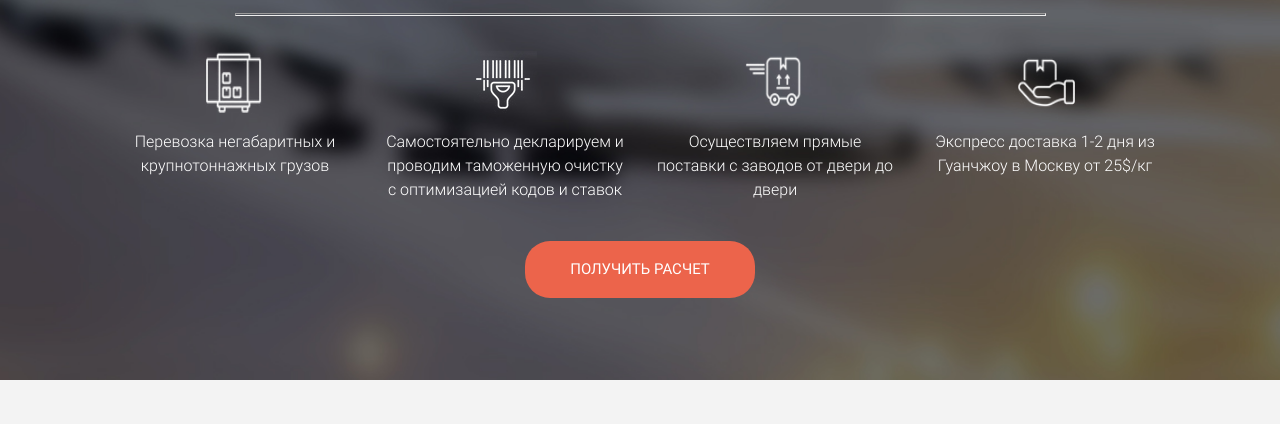
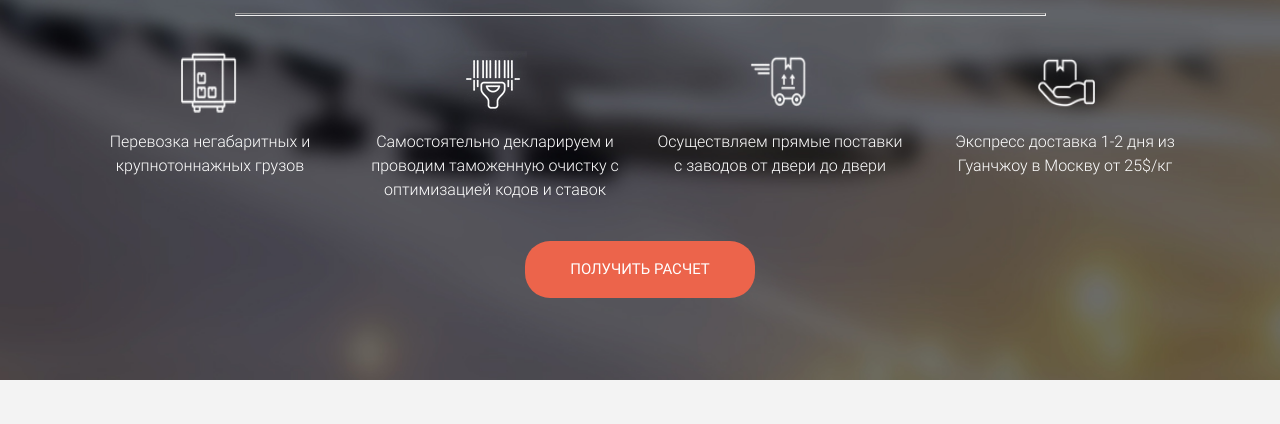
Before and after one commit to helldivision/delivery, a plain HTML site: page src/index.html in a window 1280 px wide. Shown: the part 376-800 px from the top of the page. Drawn offline with Linux system fonts and the light colour scheme.

Commit message:
corrected html| -container promo__item

```diff
--- a/src/index.html
+++ b/src/index.html
@@ -35,10 +35,10 @@
                     <h1 class="promo__header">ДОСТАВКА ГРУЗОВ ИЗ КИТАЯ</h1>
                     <h2 class="promo__subheader">В РОССИЮ И СНГ ВСЕМИ ВИДАМИ ТРАНСПОРТА</h2>
                 </div>
+                <div class="col-12">
                     <hr class="white">
                 </div>
-            <div class="container">
-                <div class="row-promo">
+
                 <div class="col-3">
                     <div class="promo__item">
                         <img src="icon/main_1.png" alt="1" class="promo__icon" >
@@ -61,7 +61,6 @@
                     <div class="promo__item">
                         <img src="icon/main_2.png" alt="1" class="promo__icon" >
                         <div class="promo__descr">Экспресс доставка 1-2 дня из Гуанчжоу в Москву от 25$/кг</div>
-                        </div>
                     </div>
                 </div>
             </div>
--- a/src/sass/blocks/_promo.scss
+++ b/src/sass/blocks/_promo.scss
@@ -18,6 +18,7 @@
         text-align: center;
     }
     &__item {
+        margin-top: 27px;
         display: flex;
         align-items: center;
         flex-direction: column;
@@ -48,10 +49,3 @@ hr.white {
     height: 10px;
     height: 1px;
 }
-
-
-.row-promo {
-    display: flex;
-    justify-content: center;
-    margin-top: 27px;
-}
```
Also changed, not shown: src/css/style.min.css. Lines whose indentation alone changed are shown as unchanged.
